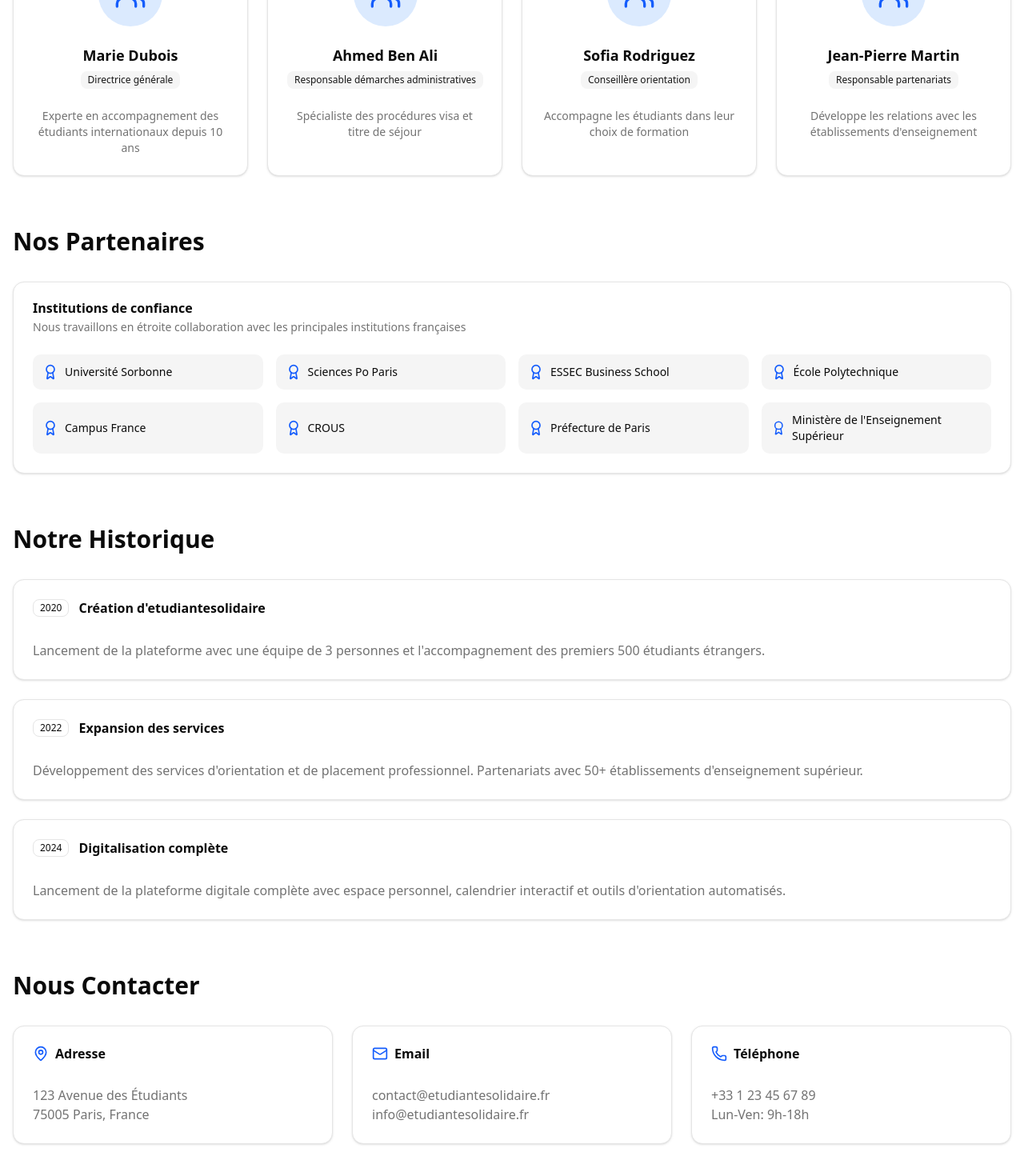
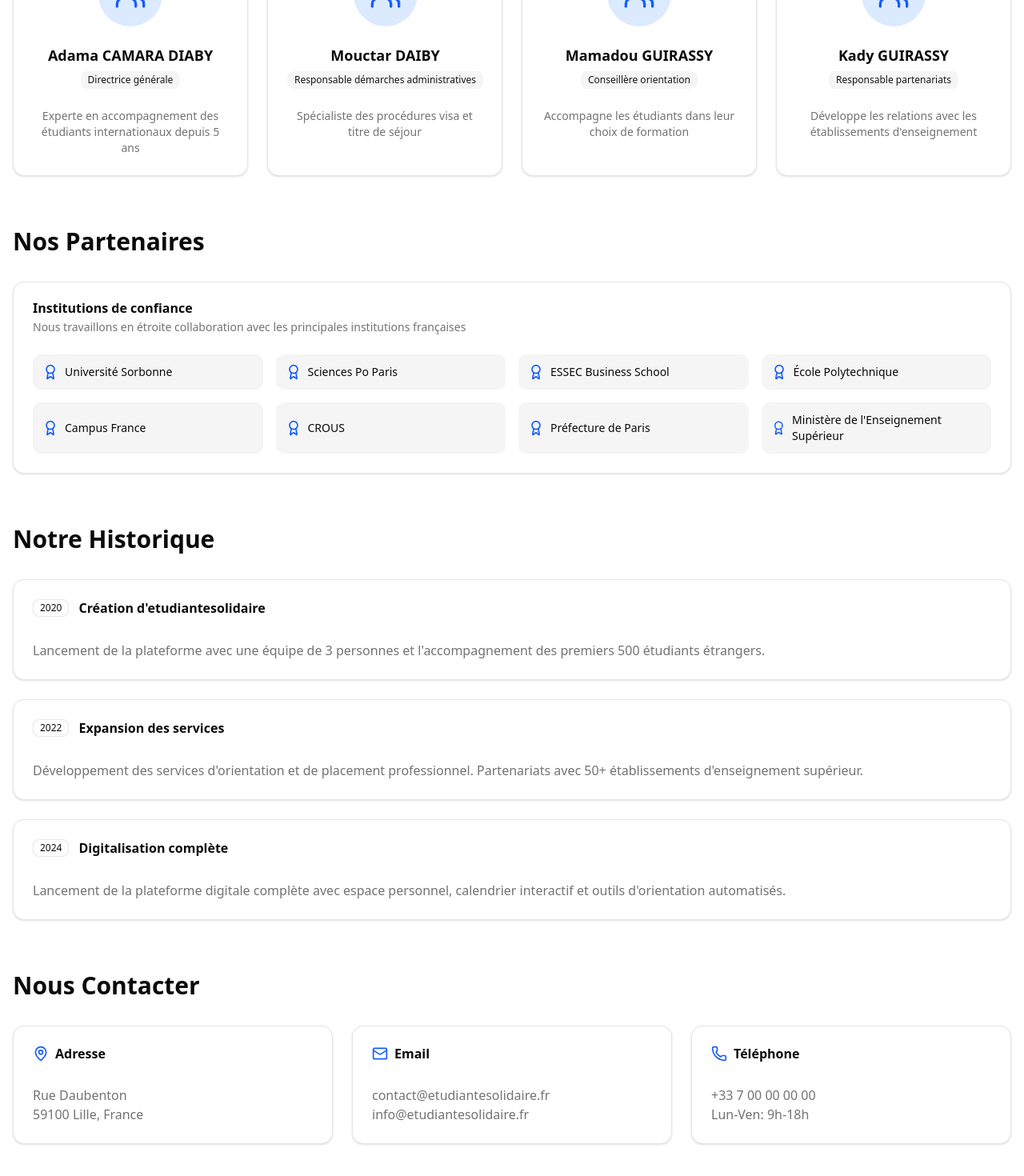
Before and after one commit to Mamadou98606/etudiantesolidaire-frontend, a React (Vite) app: page /qui-sommes-nous in a window 1280 px wide. Shown: the part 1360-2830 px from the top of the page at 80% size. Built offline with nearby package versions, Linux system fonts and the light colour scheme.

Commit message:
FIX: Restore correct routing for all components

```diff
--- a/src/components/QuiSommesNous.jsx
+++ b/src/components/QuiSommesNous.jsx
@@ -16,22 +16,22 @@ import {
 function QuiSommesNous({ onBack }) {
   const teamMembers = [
     {
-      name: "Marie Dubois",
+      name: "Adama CAMARA DIABY",
       role: "Directrice générale",
-      description: "Experte en accompagnement des étudiants internationaux depuis 10 ans"
+      description: "Experte en accompagnement des étudiants internationaux depuis 5 ans"
     },
     {
-      name: "Ahmed Ben Ali",
+      name: "Mouctar DAIBY",
       role: "Responsable démarches administratives",
       description: "Spécialiste des procédures visa et titre de séjour"
     },
     {
-      name: "Sofia Rodriguez",
+      name: "Mamadou GUIRASSY",
       role: "Conseillère orientation",
       description: "Accompagne les étudiants dans leur choix de formation"
     },
     {
-      name: "Jean-Pierre Martin",
+      name: "Kady GUIRASSY",
       role: "Responsable partenariats",
       description: "Développe les relations avec les établissements d'enseignement"
     }
@@ -272,8 +272,8 @@ function QuiSommesNous({ onBack }) {
               </CardHeader>
               <CardContent>
                 <p className="text-muted-foreground">
-                  123 Avenue des Étudiants<br />
-                  75005 Paris, France
+                  Rue Daubenton<br />
+                  59100 Lille, France
                 </p>
               </CardContent>
             </Card>
@@ -302,7 +302,7 @@ function QuiSommesNous({ onBack }) {
               </CardHeader>
               <CardContent>
                 <p className="text-muted-foreground">
-                  +33 1 23 45 67 89<br />
+                  +33 7 00 00 00 00<br />
                   Lun-Ven: 9h-18h
                 </p>
               </CardContent>
```
